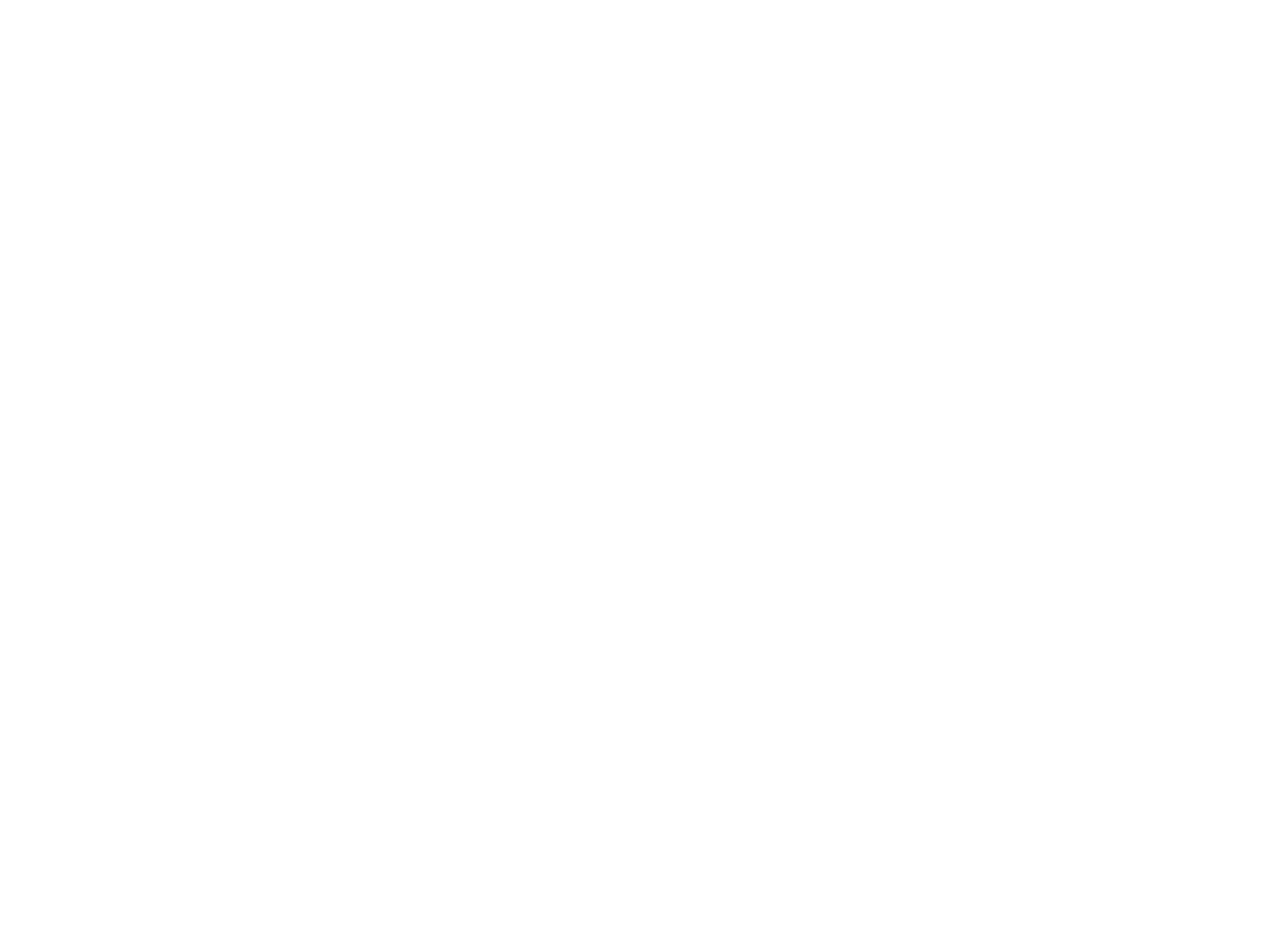
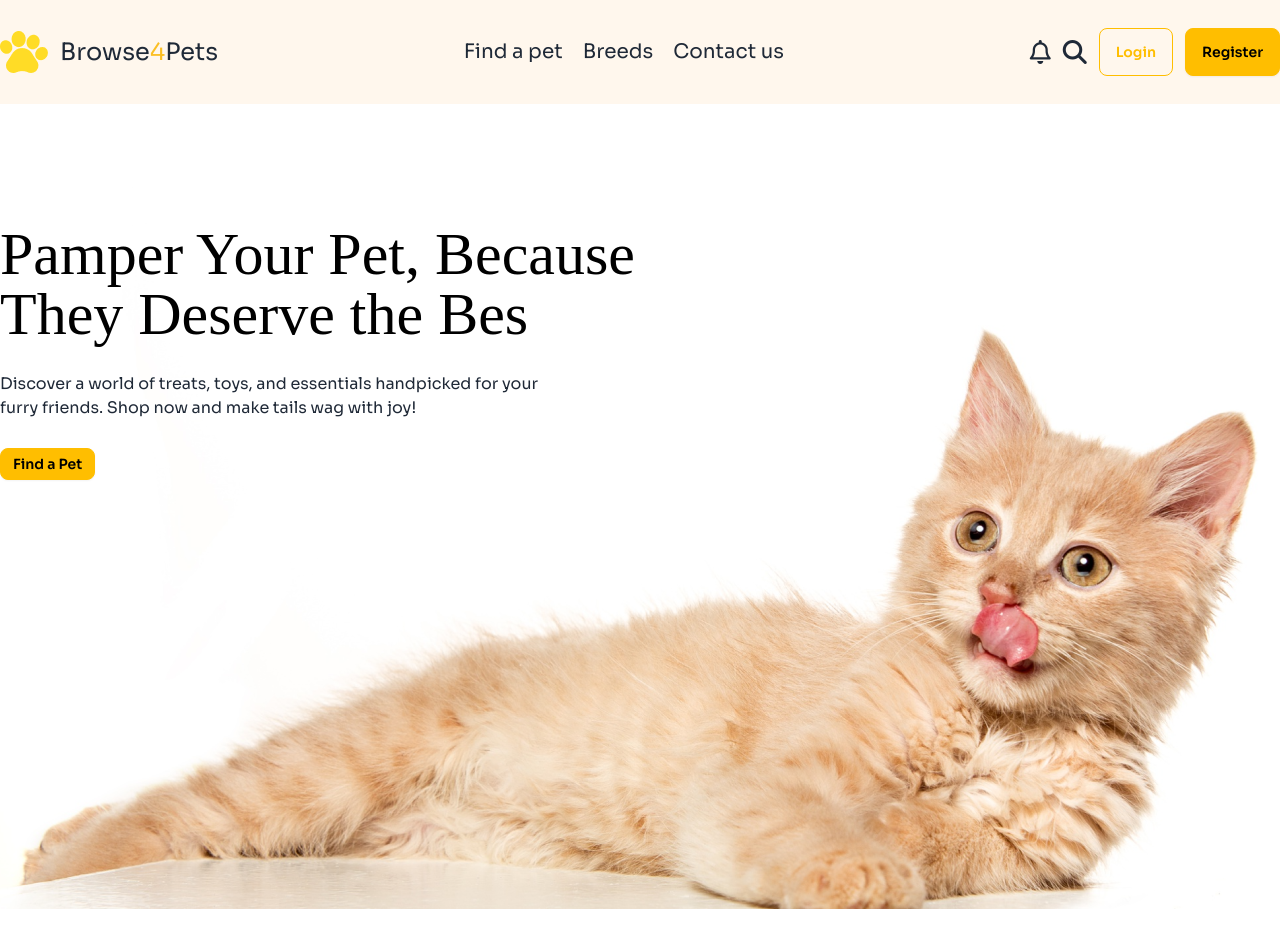
Before and after one commit to taushiftanim11/Pet-Shop-Landing-Page-HTML-CSS-Tailwind-DaisyUI, a plain HTML site: page index.html in a window 1280 px wide. Before the commit the page ends 800 px from the top, so only its background shows below. Drawn offline with nearby package versions, Linux system fonts and the light colour scheme; a web font is replaced by a local one.

Commit message:
Completed Header Part

```diff
--- a/index.html
+++ b/index.html
@@ -12,6 +12,33 @@
     <title>Pet Shop</title>
 </head>
 <body>
-
+    <header class="w-full">
+        <div class="w-full flex justify-center bg-orange-50 pt-7 pb-7">
+            <nav class="w-7xl flex justify-between items-center">
+                <div class="flex items-center">
+                    <img src="assets/logo-header.png" alt="Pet Logo">
+                    <span class="text-2xl pl-3">Browse<span class="text-amber-400">4</span>Pets</span>
+                </div>
+                <ul class="flex gap-x-5">
+                    <li><a href="#" class="text-xl">Find a pet</a></li>
+                    <li><a href="#" class="text-xl">Breeds</a></li>
+                    <li><a href="#" class="text-xl">Contact us</a></li>
+                </ul>
+                <div class="flex items-center">
+                    <a href="#"><i class="fa-regular fa-bell text-2xl pr-3"></i></a>
+                    <a href="$"><i class="fa-solid fa-magnifying-glass text-2xl pr-3"></i></a>
+                    <button class="btn btn-outline btn-warning mr-3">Login</button>
+                    <button class="btn btn-warning">Register</button>
+                </div>
+            </nav>
+        </div>
+        <div class=" w-7xl mx-auto mb-[90px]">
+            <div class="hero flex flex-col h-[805px] items-start">
+                <h1 class="text-6xl text-black font-1 w-2xl pt-30">Pamper Your Pet, Because They Deserve the Bes</h1>
+                <p class="pt-7 pb-7 w-xl">Discover a world of treats, toys, and essentials handpicked for your furry friends. Shop now and make tails wag with joy!</p>
+                <button class="btn btn-sm btn-warning mb-80">Find a Pet</button>
+            </div>
+        </div>
+    </header>
 </body>
 </html>
```
Also changed, not shown: 1 other file.
